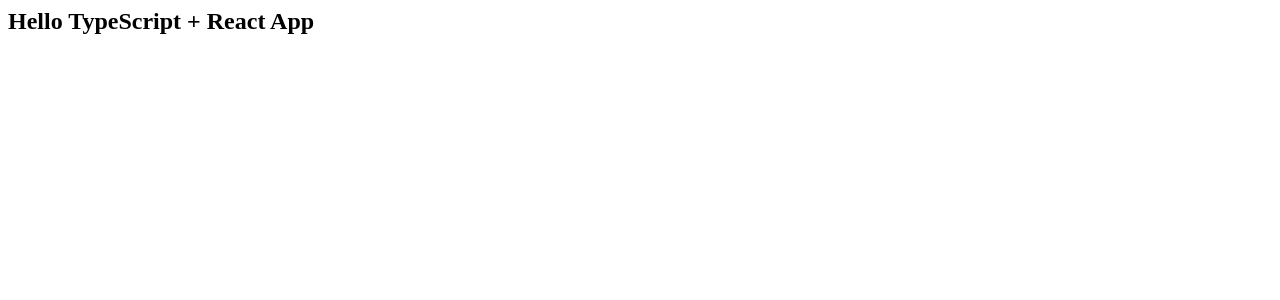
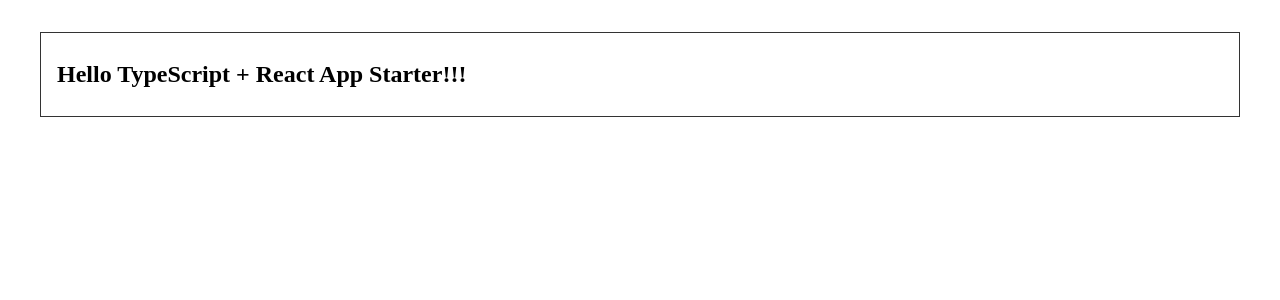
Before and after one commit to hachibeeDI/r-c-v, a React app: page / in a window 1280 px wide. Shown: the top 300 px of the page. Built offline with nearby package versions, Linux system fonts and the light colour scheme.

Commit message:
add styled-components

```diff
--- a/package.json
+++ b/package.json
@@ -30,6 +30,7 @@
     "@types/react-dom": "^16.0.6",
     "react": "^16.4.2",
     "react-dom": "^16.4.2",
+    "styled-components": "^3.4.6",
     "webpack-cli": "^3.1.0"
   }
 }
--- a/src/index.tsx
+++ b/src/index.tsx
@@ -1,11 +1,18 @@
 import * as React from 'react';
 import {render} from 'react-dom';
+import styled from 'styled-components';
+
+const Section = styled.section`
+  margin: 32px;
+  padding: 8px 16px;
+  border: 1px solid #333;
+`;
 
 function App() {
   return (
-    <section>
-      <h1>Hello TypeScript + React App</h1>
-    </section>
+    <Section>
+      <h1>Hello TypeScript + React App Starter!!!</h1>
+    </Section>
   );
 }
 
```
Also changed, not shown: 1 other file (tests, documents, lock files or other folders).
